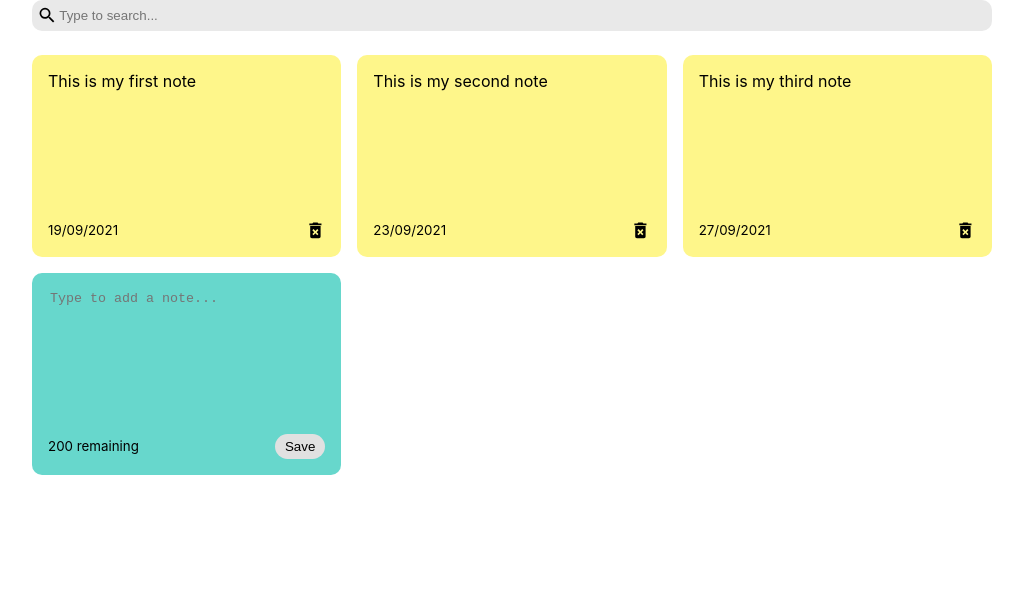
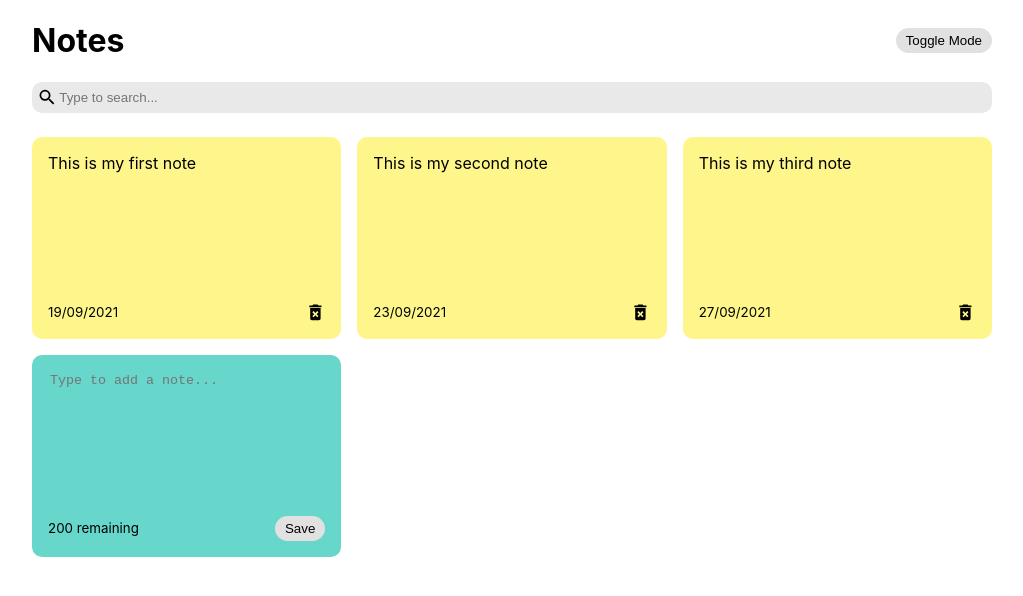
Before and after one commit to janajolovic/notes-app, a React (Create React App) app: page / in a window 1280 px wide. Shown: the top 596 px of the page, without its empty margins (128-1151 px from the left). Built offline with nearby package versions, Linux system fonts and the light colour scheme.

Commit message:
toggle dark-mode

```diff
--- a/src/App.js
+++ b/src/App.js
@@ -2,6 +2,7 @@
 import { nanoid } from "nanoid";
 import NotesList from "./components/notesList";
 import Search from "./Search";
+import Header from "./components/Header";
 
 const App = () => {
   const [ notes, setNotes ] = useState([
@@ -24,6 +25,8 @@
 
   const [ searchText, setSearchText ] = useState("");
 
+  const [ darkMode, setDarkMode ] = useState(false);
+
   const addNote = (text) => {
     const date = new Date();
     const newNote = {
@@ -41,7 +44,9 @@
   }
 
   return (
+    <div className={`${darkMode && 'dark-mode'}`}>
       <div className="container">
+        <Header handleToggleDarkMode={setDarkMode}/>
         <Search handleSearchNote={setSearchText}/>
         <NotesList
           notes={notes.filter((note) =>
@@ -50,6 +55,7 @@
           handleAddNote={addNote}
           handleDeleteNote={deleteNote}/>
       </div>
+    </div>
   )
 }
 
--- /dev/null
+++ b/src/components/Header.js
@@ -0,0 +1,20 @@
+import React from "react";
+
+const Header = ( {handleToggleDarkMode} ) => {
+    return (
+        <div className="header">
+            <h1>Notes</h1>
+            <button
+                onClick={() =>
+                    handleToggleDarkMode(
+                        (previousDarkMode) => !previousDarkMode
+                    )
+                }
+                className="save">
+                Toggle Mode
+            </button>
+        </div>
+    )
+}
+
+export default Header;
```
Lines whose indentation alone changed are shown as unchanged.
